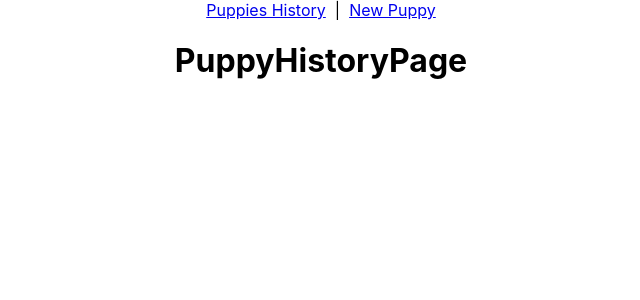
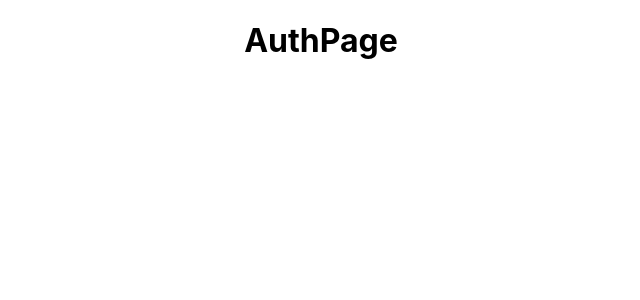
Before and after one commit to MrJaeShin/react-puppy-lab, a React (Create React App) app: page / in a window 1280 px wide. Before the commit this address led to /puppies. Shown: the top 300 px of the page, without its empty margins (319-959 px from the left). Built offline with nearby package versions, Linux system fonts and the light colour scheme.

Commit message:
.env file fixed

```diff
--- a/src/pages/App/App.jsx
+++ b/src/pages/App/App.jsx
@@ -7,20 +7,20 @@ import NavBar from "../../components/NavBar/NavBar";
 import "./App.css";
 
 function App() {
-  const [user, setUser] = useState({});
+  const [user, setUser] = useState(null);
   return (
     <main className="App">
       {user ? (
         <>
           <NavBar />
           <Switch>
-            <Route path="/puppies/new">
+            <Route path='/puppies/new'>
               <NewPuppyPage />
             </Route>
-            <Route path="/puppies">
+            <Route path='/puppies'>
               <PuppyHistoryPage />
             </Route>
-            <Redirect to="/puppies" />
+            <Redirect to='/puppies' />
           </Switch>
         </>
       ) : (
```
Also changed, not shown: 1 other file (tests, documents, lock files or other folders).
